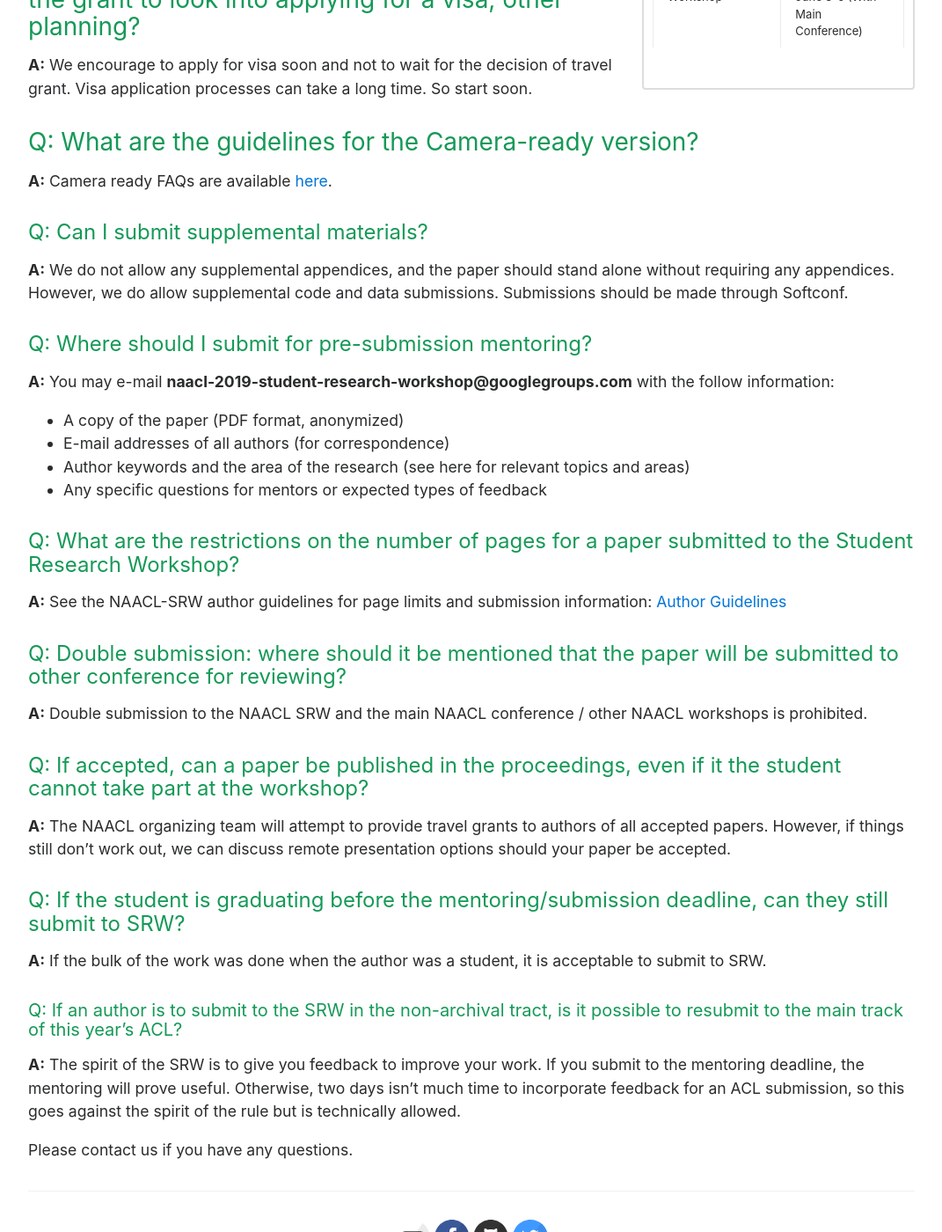
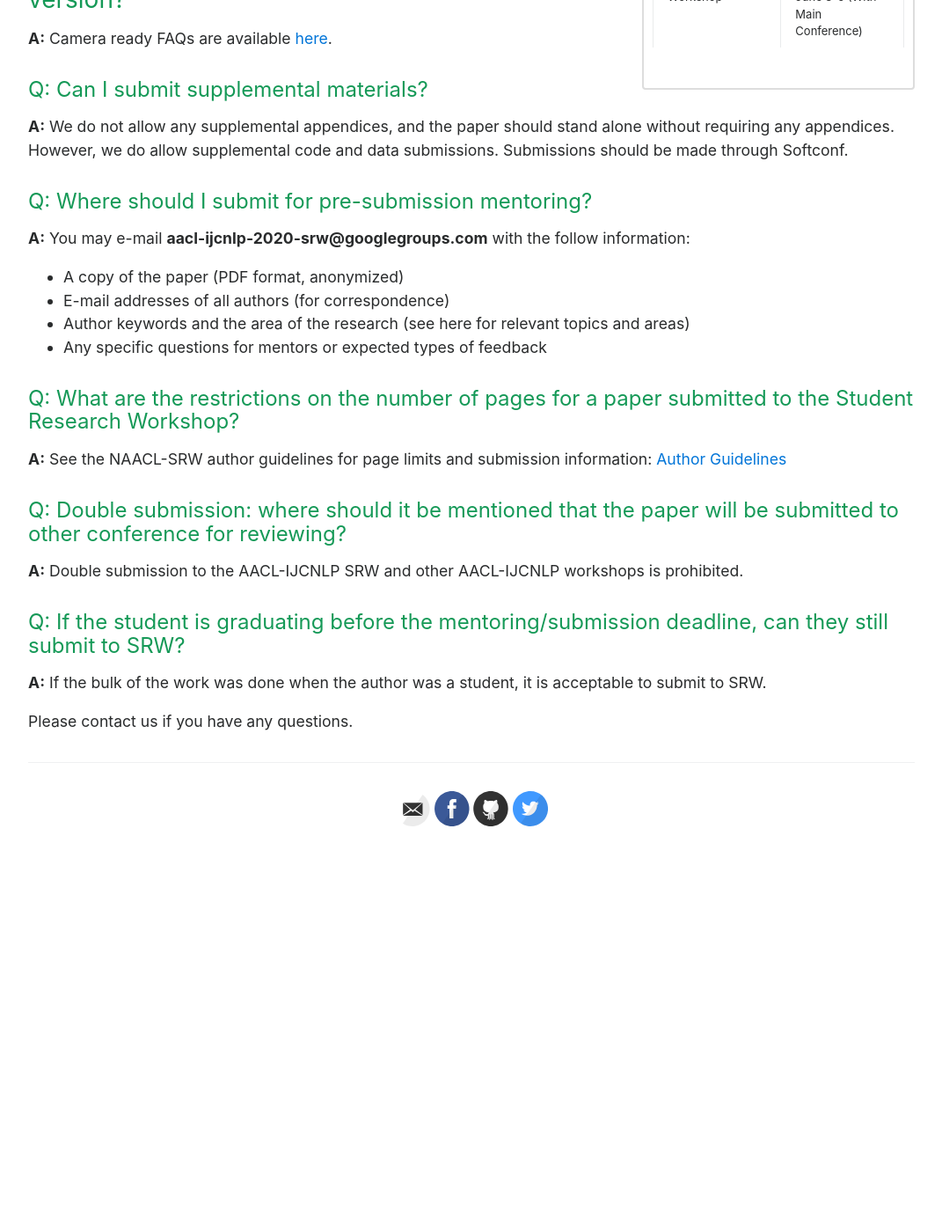
Before and after one commit to aacl2023-srw/aacl2023-srw.github.io, a Jekyll site: the page built from faq.md, in a window 1280 px wide and 1400 px high, scrolled down 859 px. Shown: the whole window at 88% size, without its empty margins (104-1175 px from the left). Built offline with Jekyll 4.4.1, drawn with Linux system fonts in a browser that asks for light colours; after the commit the page ends 1836 px from its top, so only the background shows below that; some of the changed text lies outside the part shown.

Commit message:
Update faq.md

```diff
--- a/faq.md
+++ b/faq.md
@@ -10,8 +10,10 @@ __A:__ Yes.
 ### Q: In case the student author is unable to attend due to university examinations, is it possible for the equally contributing other author to apply for the travel grant?
 __A:__ Yes.
 
+<!--
 ### Q: When would it be possible to know the status of the grant to look into applying for a visa, other planning?
 __A:__ We encourage to apply for visa soon and not to wait for the decision of travel grant. Visa application processes can take a long time. So start soon.
+-->
 
 ### Q: What are the guidelines for the Camera-ready version?
 __A:__ Camera ready FAQs are available [here](https://github.com/acl-org/acl-pub/blob/gh-pages/camera-ready-faq.md).
@@ -20,7 +22,7 @@ __A:__ Camera ready FAQs are available [here](https://github.com/acl-org/acl-pub
 __A:__ We do not allow any supplemental appendices, and the paper should stand alone without requiring any appendices. However, we do allow supplemental code and data submissions. Submissions should be made through Softconf.
 
 #### Q: Where should I submit for pre-submission mentoring?
-__A:__ You may e-mail __naacl-2019-student-research-workshop@googlegroups.com__ with the follow information:
+__A:__ You may e-mail __aacl-ijcnlp-2020-srw@googlegroups.com__ with the follow information:
 
 * A copy of the paper (PDF format, anonymized)
 * E-mail addresses of all authors (for correspondence)
@@ -29,18 +31,22 @@ __A:__ You may e-mail __naacl-2019-student-research-workshop@googlegroups.com__
 
 #### Q: What are the restrictions on the number of pages for a paper submitted to the Student Research Workshop?
 __A:__ See the NAACL-SRW author guidelines for page limits and submission information:
-[Author Guidelines](https://naacl2019-srw.github.io/author)
+[Author Guidelines](https://aacl2020-srw.github.io/author)
 
 #### Q: Double submission: where should it be mentioned that the paper will be submitted to other conference for reviewing?
-__A:__ Double submission to the NAACL SRW and the main NAACL conference / other NAACL workshops is prohibited.
+__A:__ Double submission to the AACL-IJCNLP SRW and other AACL-IJCNLP workshops is prohibited.
 
+<!--
 #### Q: If accepted, can a paper be published in the proceedings, even if it the student cannot take part at the workshop?
 __A:__ The NAACL organizing team will attempt to provide travel grants to authors of all accepted papers. However, if things still don't work out, we can discuss remote presentation options should your paper be accepted.
+-->
 
 #### Q: If the student is graduating before the mentoring/submission deadline, can they still submit to SRW?
 __A:__ If the bulk of the work was done when the author was a student, it is acceptable to submit to SRW.
 
+<!--
 ##### Q: If an author is to submit to the SRW in the non-archival tract, is it possible to resubmit to the main track of this year's ACL?
 __A:__ The spirit of the SRW is to give you feedback to improve your work. If you submit to the mentoring deadline, the mentoring will prove useful. Otherwise, two days isn't much time to incorporate feedback for an ACL submission, so this goes against the spirit of the rule but is technically allowed.
+-->
 
 Please contact us if you have any questions.
```
